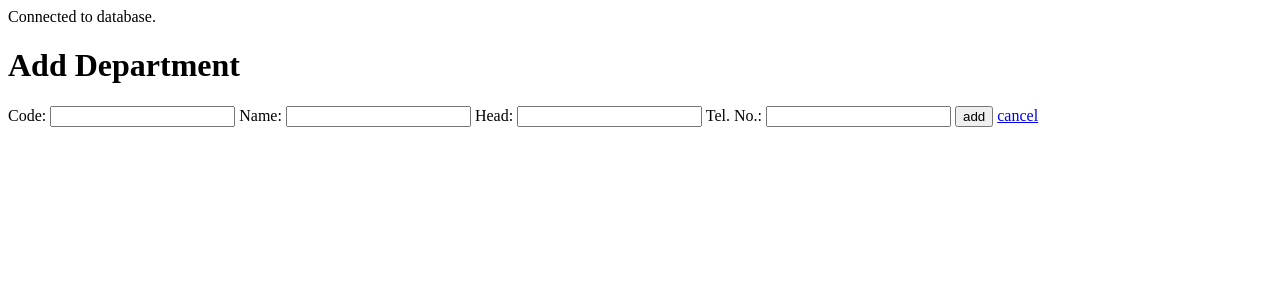
After one commit to BrylDG/phpRepo, a PHP site: page /addDepartments.php in a window 1280 px wide. The commit adds this page. Shown: the top 300 px of the page. Run offline with PHP 8.4, Linux system fonts and the light colour scheme.

Commit message:
created adddepartments page

```diff
--- /dev/null
+++ b/addDepartments.php
@@ -0,0 +1,26 @@
+<?php
+    require_once("database.php");
+?>
+<!DOCTYPE html>
+<html lang="en">
+<head>
+    <meta charset="UTF-8">
+    <meta name="viewport" content="width=device-width, initial-scale=1.0">
+    <title>Add Departments</title>
+</head>
+<body>
+    <h1>Add Department</h1>
+    <form action="addDepartments.php" method="post">
+        <label for="depCode">Code:</label>
+        <input type="text" name="depCode" id="depCode" required>
+        <label for="depName">Name:</label>
+        <input type="text" name="depName" id="depName" required>
+        <label for="depHead">Head:</label>
+        <input type="text" name="depHead" id="depHead" required>
+        <label for="depTelNo">Tel. No.:</label>
+        <input type="text" name="depTelNo" id="depTelNo" required>
+        <input type="submit" name="add" value="add">
+        <a href="departments.php">cancel</a>
+    </form>
+</body>
+</html>
--- a/departments.php
+++ b/departments.php
@@ -10,7 +10,7 @@
 </head>
 <body>
     <h1>Departments Management</h1>
-    <a href="addDepartment.php">Add a Department Here</a>
+    <a href="addDepartments.php">Add a Department Here</a>
     <a href="index.php">Back to Menu</a>
         <?php
             echo "<table style='border: solid 1px black'>";
```
